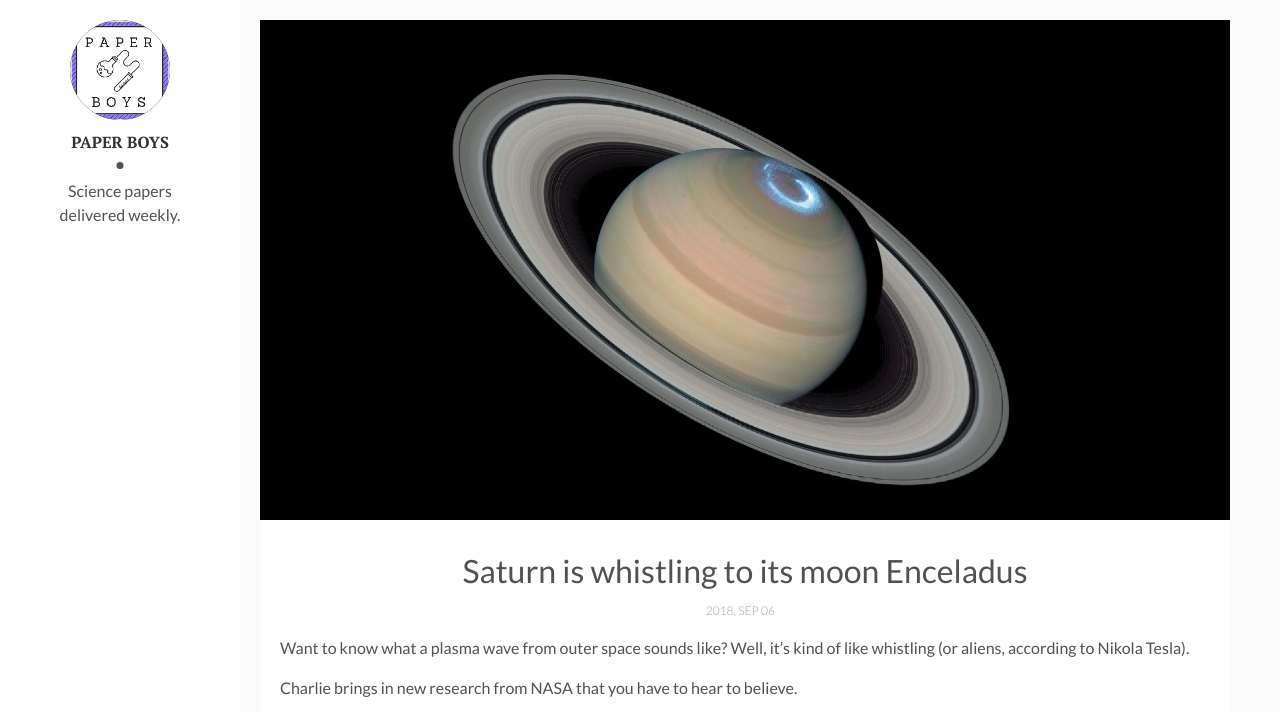
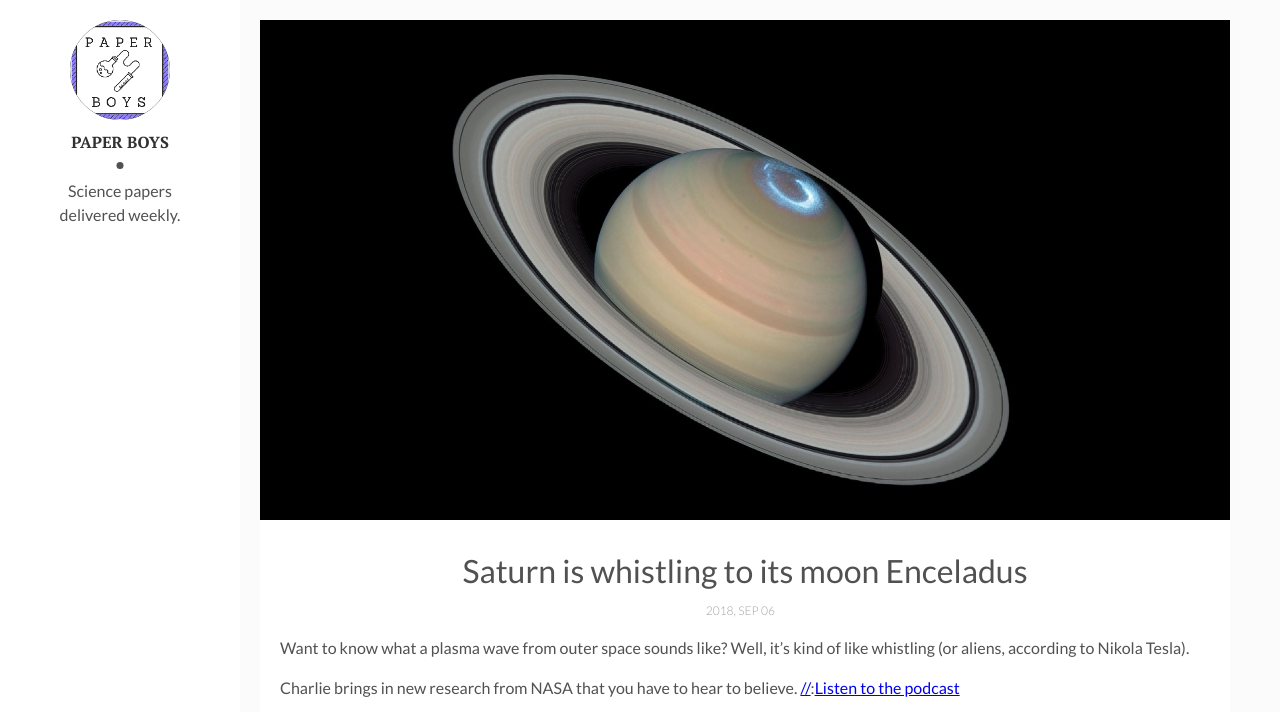
Before and after one commit to paperboyspodcast/paperboyspodcast.github.io, a Jekyll site: the page built from _posts/2018-09-06-Saturn-is-whistling-to-enceladus.markdown, in a window 1280 px wide and 1073 px high, cut to the strip 0-712 px from the top of the window. Built offline with Jekyll 4.4.1, drawn with Linux system fonts in a browser that asks for light colours; comment, search, counter and statistics services are not loaded.

```diff
--- a/_posts/2018-09-06-Saturn-is-whistling-to-enceladus.markdown
+++ b/_posts/2018-09-06-Saturn-is-whistling-to-enceladus.markdown
@@ -11,8 +11,7 @@ tags: [space, saturn, whistling, enceladus]
 Want to know what a plasma wave from outer space sounds like? Well, it's kind of like whistling (or aliens, according to Nikola Tesla).
 
 Charlie brings in new research from NASA that you have to hear to believe.
-
-[Listen to the podcast](https://pinecast.com/listen/27bdfb9e-3a1d-4c20-ba4f-e579ecd7b74b.mp3?source=rss&ext=asset.mp3)
+[//]:[Listen to the podcast](https://pinecast.com/listen/27bdfb9e-3a1d-4c20-ba4f-e579ecd7b74b.mp3?source=rss&ext=asset.mp3)
 {% include {{page.audio}}%}
 
 [Check out the paper](https://agupubs.onlinelibrary.wiley.com/doi/abs/10.1029/2018GL078130)
```
